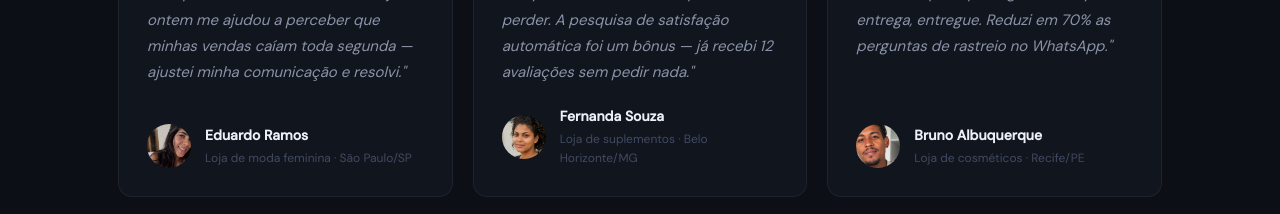
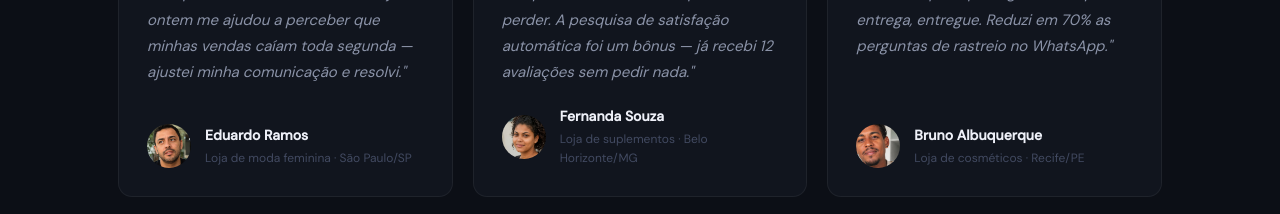
Before and after one commit to movatak23/rastreiobot, a plain HTML site: page public/index.html in a window 1280 px wide. Shown: the part 7060-7274 px from the top of the page. Drawn offline with Linux system fonts and the light colour scheme.

Commit message:
Add files via upload

```diff
--- a/public/index.html
+++ b/public/index.html
@@ -376,7 +376,7 @@
       <div class="tcard rev">
         <div class="tquote">"Antes eu abria o painel da Nuvemshop umas 20 vezes por dia. Agora vejo tudo no Chrome sem sair da aba que estou. O dashboard de hoje vs. ontem me ajudou a perceber que minhas vendas caíam toda segunda — ajustei minha comunicação e resolvi."</div>
         <div class="tauthor">
-          <img src="dep-lucas.png" class="tavatar" style="object-fit:cover">
+          <img src="dep-marcela.png" class="tavatar" style="object-fit:cover">
           <div>
             <div class="tname">Eduardo Ramos</div>
             <div class="trole">Loja de moda feminina · São Paulo/SP</div>
```
